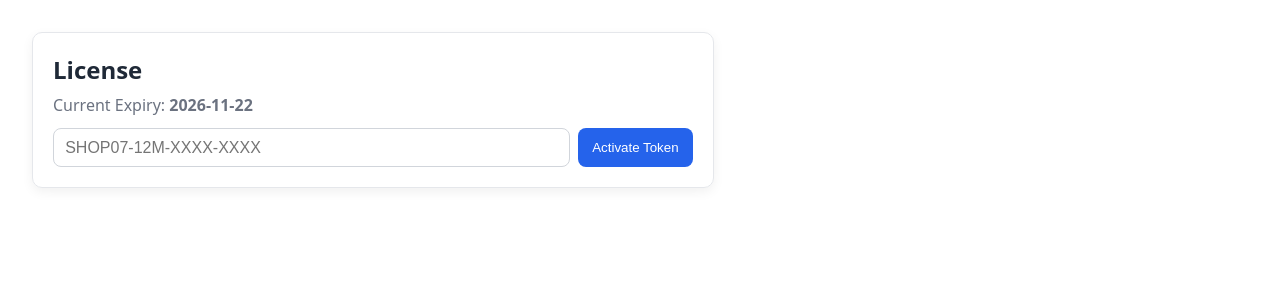
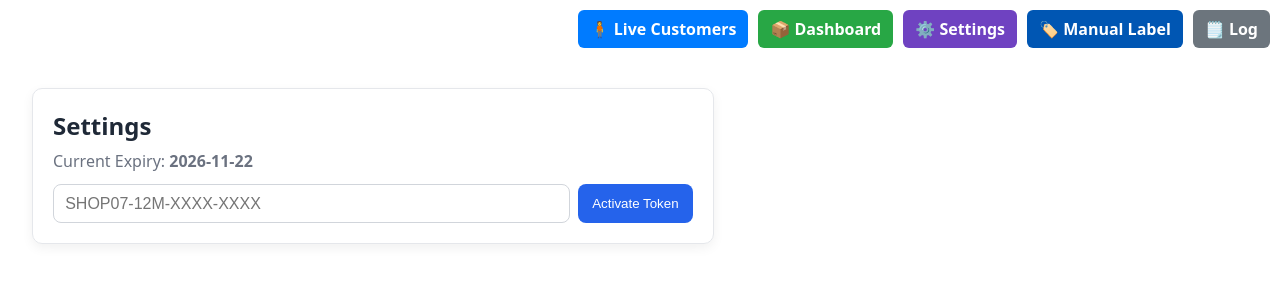
Before and after one commit to bikramdk-bot/package_shop, a Flask app: page /staff in a window 1280 px wide. Shown: the top 300 px of the page. Run offline with Flask 3, Linux system fonts and the light colour scheme.

Commit message:
Update navigation bar links and titles for consistency in staff dashboard

```diff
--- a/src/templates/nav_bar.html
+++ b/src/templates/nav_bar.html
@@ -18,9 +18,9 @@
      data-i18n="navDashboard">📦 Dashboard</a>
 
   <a href="{{ url_for('staff_dashboard') }}"
-     style="padding:8px 12px;background:#ff9800;color:white;
+     style="padding:8px 12px;background:#6f42c1;color:white;
             border-radius:6px;text-decoration:none;font-weight:bold;"
-     data-i18n="navStaff">🔑 Staff</a>
+     data-i18n="navSettings">⚙️ Settings</a>
 
   <a href="{{ url_for('manual_label_page') }}"
      style="padding:8px 12px;background:#0056b3;color:white;
--- a/src/templates/staff_dashboard.html
+++ b/src/templates/staff_dashboard.html
@@ -3,9 +3,10 @@
 <head>
   <meta charset="UTF-8" />
   <meta name="viewport" content="width=device-width, initial-scale=1.0" />
-  <title>Staff Dashboard - License</title>
+  <title>Settings</title>
   <style>
-    body { font-family: system-ui, -apple-system, Segoe UI, Roboto, Helvetica, Arial, sans-serif; margin: 2rem; color: #1f2937; }
+    /* make room for fixed top nav included below */
+    body { font-family: system-ui, -apple-system, Segoe UI, Roboto, Helvetica, Arial, sans-serif; margin: 2rem; padding-top: 56px; color: #1f2937; }
     .card { max-width: 640px; border: 1px solid #e5e7eb; border-radius: 10px; padding: 1.25rem; box-shadow: 0 4px 12px rgba(0,0,0,0.06); }
     h1 { margin: 0 0 0.5rem; font-size: 1.5rem; }
     .muted { color: #6b7280; }
@@ -20,8 +21,9 @@
   </style>
 </head>
 <body>
+  {% include 'nav_bar.html' %}
   <div class="card">
-    <h1>License</h1>
+    <h1>Settings</h1>
     <div class="muted">Current Expiry: <span class="expiry">{{ expiry }}</span></div>
 
     {% if message %}
```
